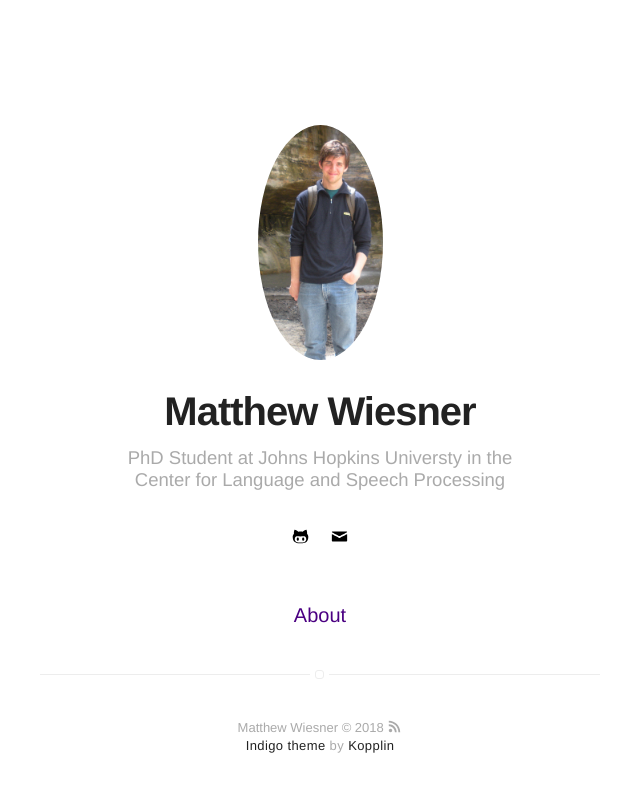
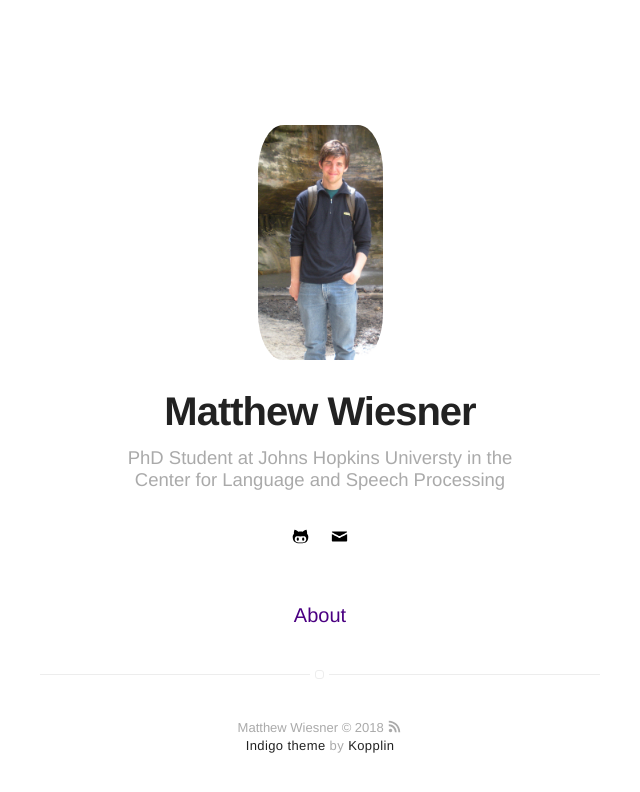
Before and after one commit to m-wiesner/m-wiesner.github.io, a Jekyll site: the page built from index.html, in a window 1280 px wide. Shown: the top 792 px of the page, without its empty margins (320-960 px from the left). Built offline with Jekyll 4.4.1, drawn with Linux system fonts in a browser that asks for light colours.

Commit message:
Try border radius change

```diff
--- a/_sass/components/header.sass
+++ b/_sass/components/header.sass
@@ -8,7 +8,7 @@
     > .link > .selfie
         width: 125px
         margin-bottom: 25px
-        border-radius: 100%
+        border-radius: 20%
         transition: all .2s
         box-shadow: 0
         opacity: 1
```
